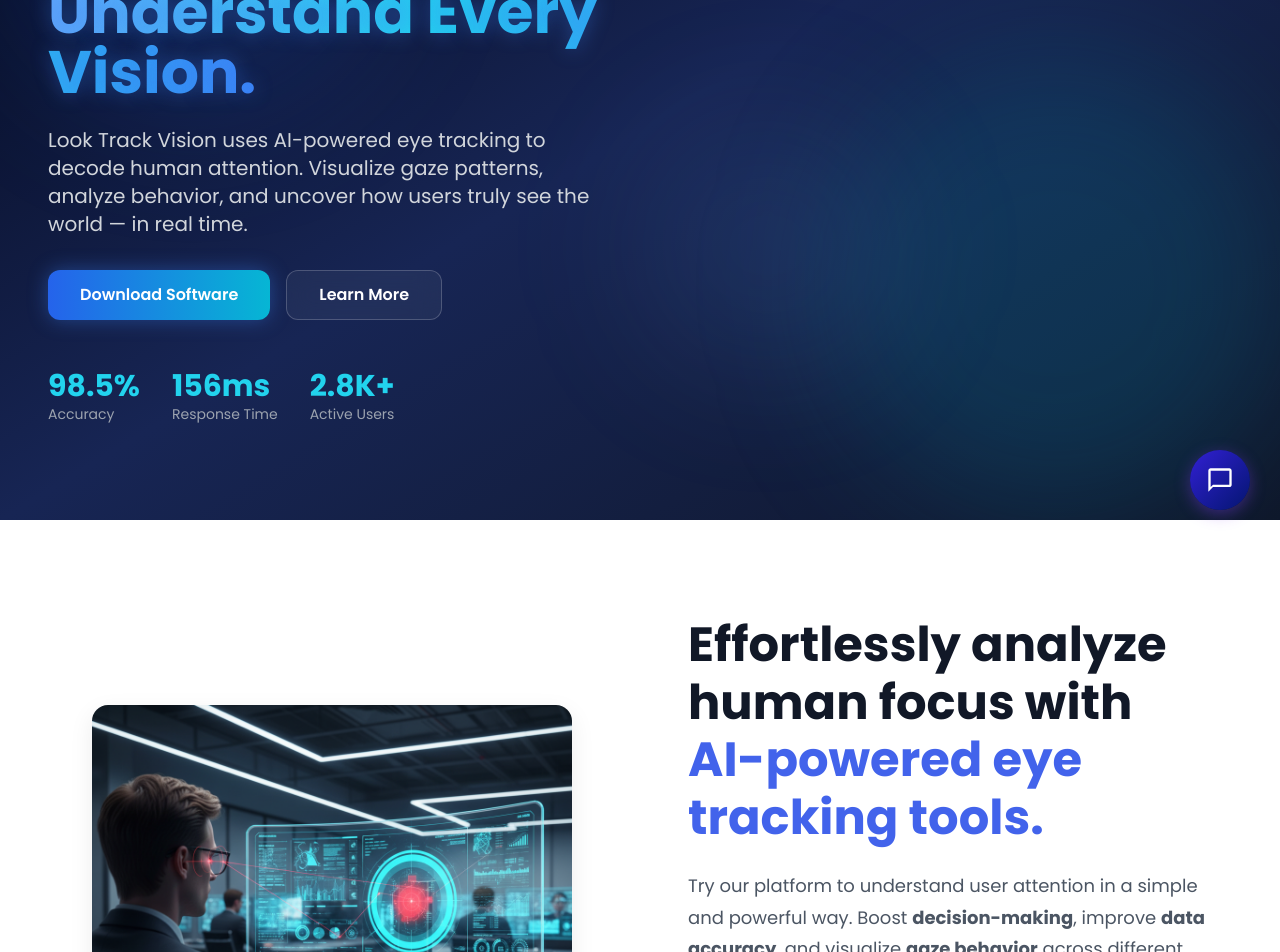
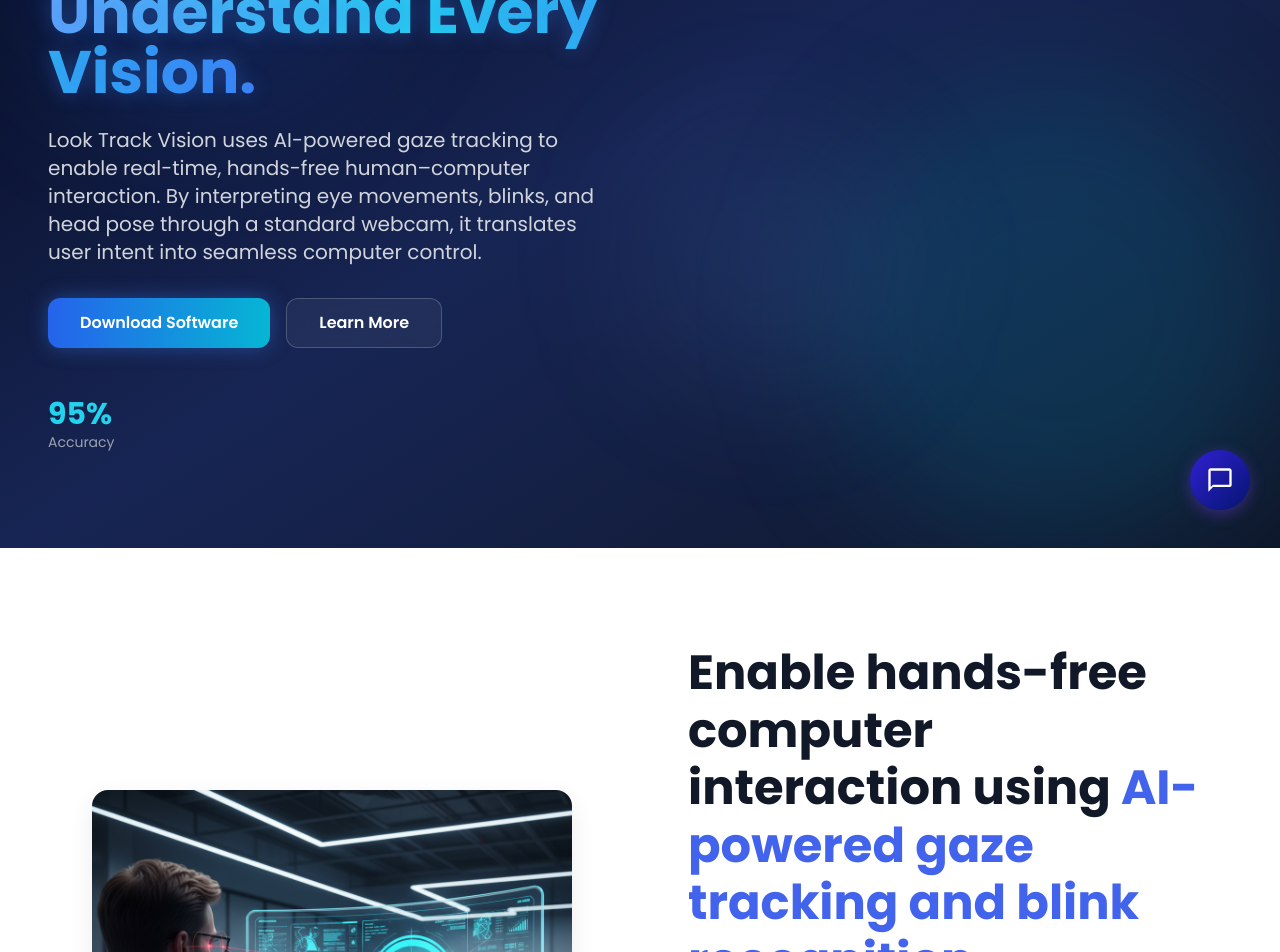
Before and after one commit to MoraisMNS/gaze-tracking-webapp-frontend, a React (Vite) app: page / in a window 1280 px wide. Shown: the part 260-1212 px from the top of the page. Built offline with nearby package versions, Linux system fonts and the light colour scheme.

Commit message:
Change the hero section

```diff
--- a/src/components/FeatureSection.jsx
+++ b/src/components/FeatureSection.jsx
@@ -19,8 +19,8 @@
         {/* ---------- RIGHT: TEXT ---------- */}
         <div className="feature-text">
           <h2 className="feature-title">
-            Effortlessly analyze human focus with{" "}
-            <span className="highlight">AI-powered eye tracking tools.</span>
+            Enable hands-free computer interaction using{" "}
+            <span className="highlight">AI-powered gaze tracking and blink recognition.</span>
           </h2>
 
           <p className="feature-description">
--- a/src/components/Hero.jsx
+++ b/src/components/Hero.jsx
@@ -29,9 +29,7 @@
           </h1>
 
           <p className="text-gray-300 text-lg md:text-xl mb-8 leading-relaxed hero-text">
-            Look Track Vision uses AI-powered eye tracking to decode human
-            attention. Visualize gaze patterns, analyze behavior, and uncover
-            how users truly see the world — in real time.
+Look Track Vision uses AI-powered gaze tracking to enable real-time, hands-free human–computer interaction. By interpreting eye movements, blinks, and head pose through a standard webcam, it translates user intent into seamless computer control.
           </p>
 
           {/* Buttons */}
@@ -47,16 +45,8 @@
           {/* Stats */}
           <div className="flex gap-8 mt-12 justify-center md:justify-start">
             <div>
-              <div className="text-3xl font-bold text-cyan-400">98.5%</div>
+              <div className="text-3xl font-bold text-cyan-400">95%</div>
               <div className="text-sm text-gray-400">Accuracy</div>
-            </div>
-            <div>
-              <div className="text-3xl font-bold text-cyan-400">156ms</div>
-              <div className="text-sm text-gray-400">Response Time</div>
-            </div>
-            <div>
-              <div className="text-3xl font-bold text-cyan-400">2.8K+</div>
-              <div className="text-sm text-gray-400">Active Users</div>
             </div>
           </div>
         </motion.div>
```
Also changed, not shown: 1 other file (tests, documents, lock files or other folders).
